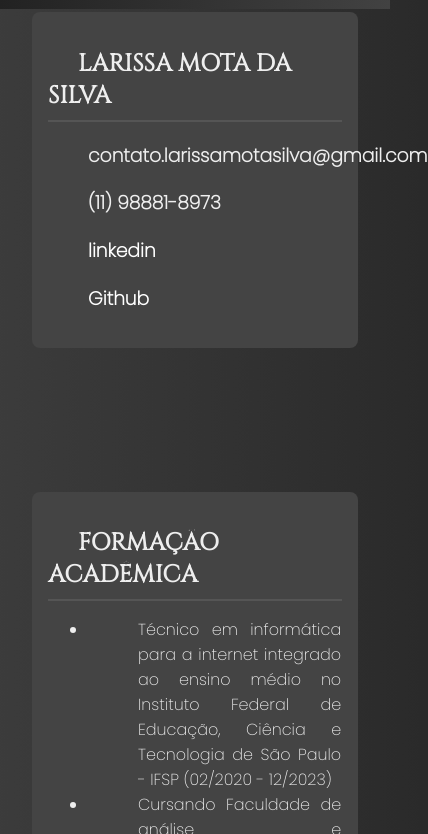
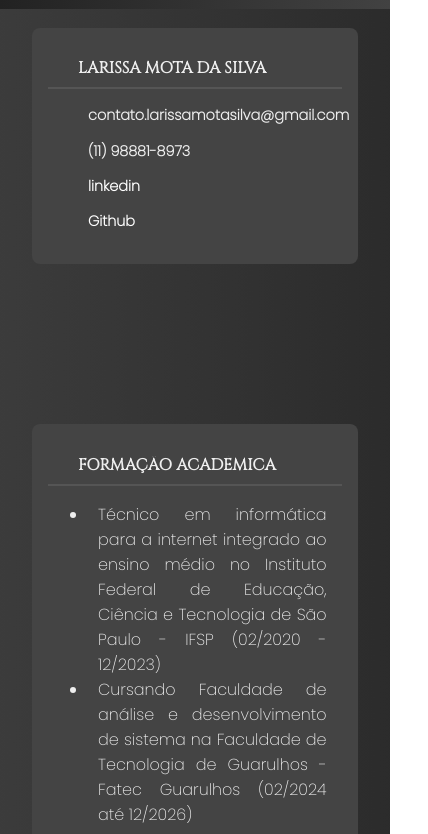
Before and after one commit to Larissa-Mota-Silva/LarissaMota, a plain HTML site: page index.html in a window 390 px wide. Shown: the part 84-918 px from the top of the page, 428 px wide, since content can reach past the window. Drawn offline with Linux system fonts and the light colour scheme.

Commit message:
atualizações responsividade

```diff
--- a/style.css
+++ b/style.css
@@ -12,6 +12,7 @@ body {
     margin: 0;
     padding: 0;
     -webkit-animation: degrade-animado 10s infinite alternate;
+    text-align: justify;
 }
 
 /*----------- Animação do background -----------*/
@@ -117,7 +118,7 @@ section {
     padding: 1rem;
     background-color: #444;
     border-radius: 8px;
-    margin: 1rem auto 0 auto;
+    margin: 2rem auto 0 auto;
 }
 
 h2 {
@@ -199,8 +200,9 @@ footer {
         position: absolute;
         top: 60px; /* Ajuste conforme necessário */
         right: 0; /* Alinha o menu à direita */
-        background-color: #222;
+        background-image: linear-gradient(to right, #222222, #424242);
         z-index: 1000;
+        padding: 30px 0;
     }
 
     .nav.active {
@@ -225,12 +227,6 @@ footer {
         background-color: #fff;
     }
 
-    #sobre {
-        display: flex;
-        flex-wrap: wrap;
-        gap: 1rem;
-    }
-
     .column {
         float: none;
     }
@@ -238,4 +234,24 @@ footer {
     .gallery {
         flex-direction: column;
     }
+
+    #sobre ul li{
+        padding:  0 0 0 10px;
+        width: 90%;
+        text-align: justify;
+    }
+
+    h2 {
+        border-bottom: 2px solid #555;
+        padding-bottom: 0.5rem;
+        margin-bottom: 1rem;
+        text-transform: uppercase;
+        font-family: 'Cinzel', serif;
+        text-indent: 30px;
+        font-size: 100%;
+    }
+
+    h3{
+        font-size: 90%;
+    }
 }
```
